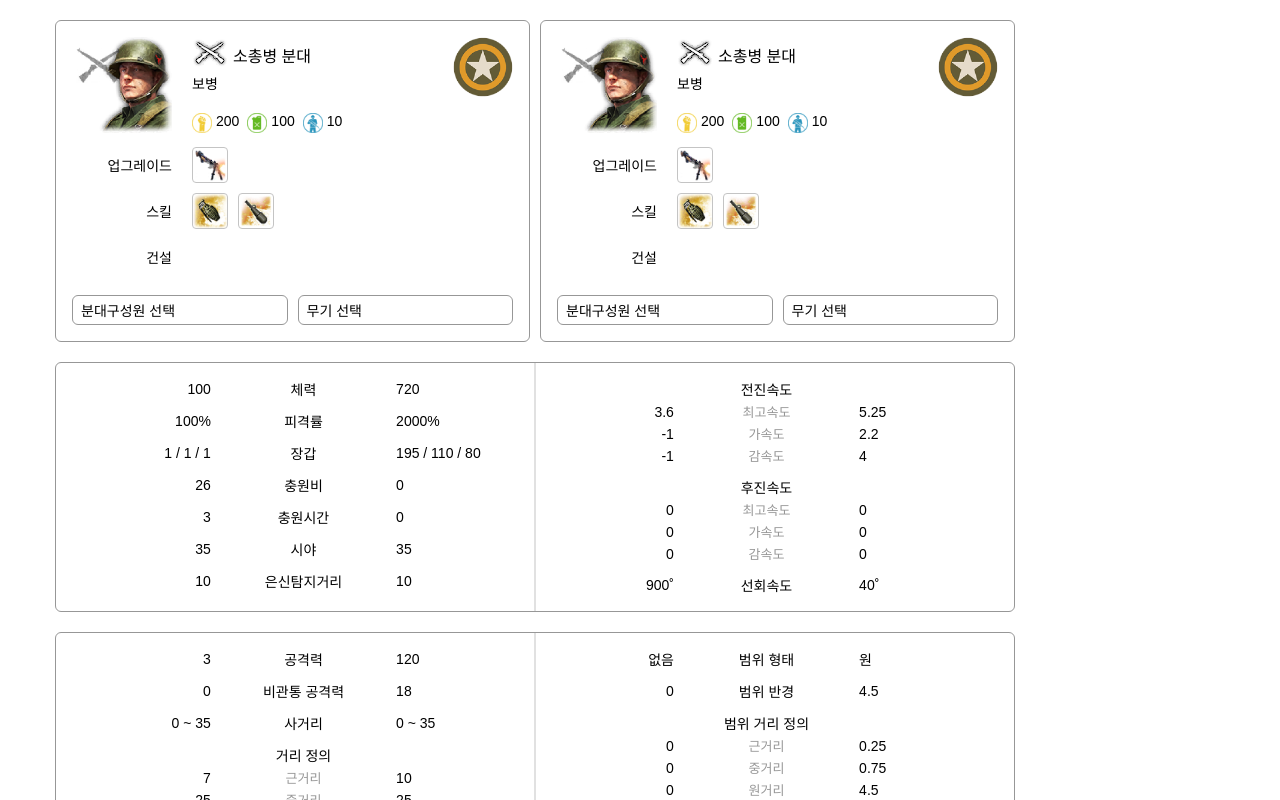
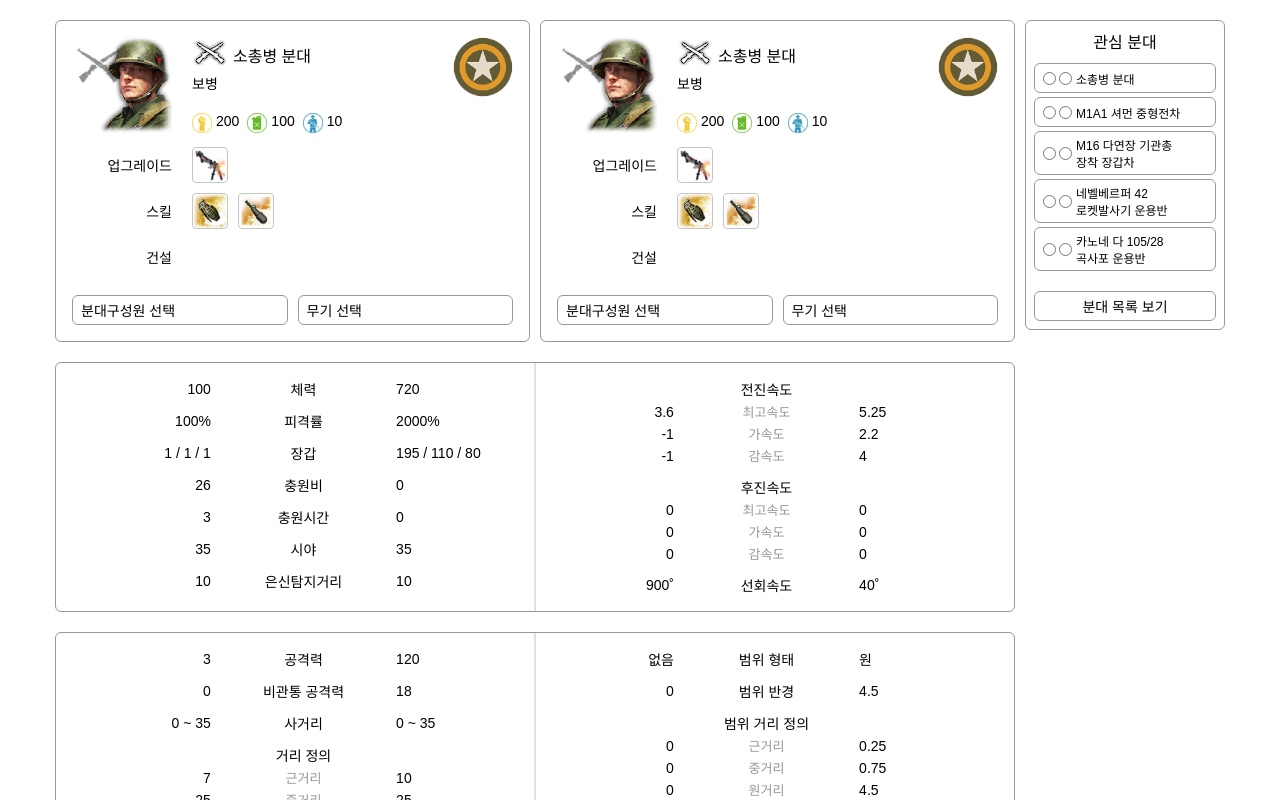
Before and after one commit to coh3-info/coh3-info, a React (Create React App) app: page /details in a window 1280 px wide. Shown: the top 800 px of the page. Built offline with nearby package versions, Linux system fonts and the light colour scheme.

Commit message:
Feat SquadSelector mockup 추가

```diff
--- /dev/null
+++ b/src/components/common/squad_selector/SquadSelector.tsx
@@ -0,0 +1,82 @@
+import { Link, useLocation } from 'react-router-dom';
+import styled from 'styled-components';
+import SquadSelectorItem from './SquadSelectorItem';
+
+const SquadSelector = () => {
+  const location = useLocation();
+  const path = location.pathname;
+
+  return (
+    <SquadSelectorWrapper>
+      <Title>관심 분대</Title>
+      <SquadListWrapper>
+        <SquadList>
+          <SquadSelectorItem squadName="소총병 분대" />
+          <SquadSelectorItem squadName="M1A1 셔먼 중형전차" />
+          <SquadSelectorItem squadName="M16 다연장 기관총 장착 장갑차" />
+          <SquadSelectorItem squadName="네벨베르퍼 42 로켓발사기 운용반" />
+          <SquadSelectorItem squadName="카노네 다 105/28 곡사포 운용반" />
+        </SquadList>
+      </SquadListWrapper>
+      {path === '/' ? (
+        <LinkToSquadListButton to="/details">분대 상세 보기</LinkToSquadListButton>
+      ) : (
+        <LinkToSquadListButton to="/">분대 목록 보기</LinkToSquadListButton>
+      )}
+    </SquadSelectorWrapper>
+  );
+};
+
+export default SquadSelector;
+
+const SquadSelectorWrapper = styled.div`
+  width: 200px;
+  padding: 8px;
+  border: solid 1px #979797;
+  border-radius: 6px;
+  position: sticky;
+  top: 0;
+`;
+
+const Title = styled.h2`
+  font-size: 1rem;
+  font-weight: 500;
+  text-align: center;
+`;
+
+const SquadListWrapper = styled.div`
+  max-height: calc(100vh - 120px);
+  overflow-y: auto;
+`;
+
+const SquadList = styled.ul`
+  margin-top: 10px;
+  display: flex;
+  flex-direction: column;
+  gap: 4px;
+
+  > li {
+    display: flex;
+    border: solid 1px #979797;
+    border-radius: 6px;
+    font-size: 0.875rem;
+  }
+`;
+
+const LinkToSquadListButton = styled(Link)`
+  width: 100%;
+  height: 30px;
+  margin-top: 20px;
+  border: solid 1px #979797;
+  border-radius: 6px;
+  display: flex;
+  justify-content: center;
+  align-items: center;
+  color: #000;
+  font-size: 0.875rem;
+  text-decoration: none;
+
+  &:hover {
+    background-color: #dfdfdf;
+  }
+`;
--- /dev/null
+++ b/src/components/common/squad_selector/SquadSelectorItem.tsx
@@ -0,0 +1,70 @@
+import { useLocation } from 'react-router-dom';
+import styled from 'styled-components';
+
+type SelectedSquadItemProps = {
+  squadName: string;
+};
+
+const SquadSelectorItem = ({ squadName }: SelectedSquadItemProps) => {
+  const location = useLocation();
+  const path = location.pathname;
+  return (
+    <SquadSelectorItemWrapper>
+      {path === '/details' && (
+        <RadioButtonsContainer>
+          <input type="radio" name="left" />
+          <input type="radio" name="right" />
+        </RadioButtonsContainer>
+      )}
+
+      <SquadName>{squadName}</SquadName>
+      <RemoveButton>×</RemoveButton>
+    </SquadSelectorItemWrapper>
+  );
+};
+
+export default SquadSelectorItem;
+
+const RemoveButton = styled.button`
+  width: 20px;
+  height: 20px;
+  flex-shrink: 0;
+  display: flex;
+  align-items: center;
+  justify-content: center;
+  border: none;
+  background-color: transparent;
+  visibility: hidden;
+
+  &:hover {
+    background-color: #dfdfdf;
+  }
+`;
+
+const SquadSelectorItemWrapper = styled.li`
+  display: flex;
+  align-items: center;
+  gap: 4px;
+  padding: 4px 4px 4px 8px;
+  border: solid 1px #979797;
+  border-radius: 6px;
+
+  &:hover > ${RemoveButton} {
+    visibility: visible;
+  }
+`;
+
+const RadioButtonsContainer = styled.div`
+  display: flex;
+  gap: 3px;
+
+  > input[type='radio'] {
+    cursor: pointer;
+  }
+`;
+
+const SquadName = styled.div`
+  font-size: 0.75rem;
+  flex-grow: 1;
+  word-break: keep-all;
+`;
--- a/src/components/squad_details_page/SquadDetails.tsx
+++ b/src/components/squad_details_page/SquadDetails.tsx
@@ -1,4 +1,5 @@
 import styled from 'styled-components';
+import SquadSelector from '../common/squad_selector/SquadSelector';
 import Controller from './controller/Controller';
 import EntityStatsList from './stats_list/EntityStatsList';
 import WeaponStatsList from './stats_list/WeaponStatsList';
@@ -14,6 +15,9 @@ const SquadDetails = () => {
         <EntityStatsList />
         <WeaponStatsList />
       </InfoWrapper>
+      <SquadSelectorTrack>
+        <SquadSelector />
+      </SquadSelectorTrack>
     </SquadDetailsWrapper>
   );
 };
@@ -24,9 +28,11 @@ const SquadDetailsWrapper = styled.div`
   max-width: 1170px;
   margin: 0 auto;
   padding: 20px 0;
+  display: flex;
 `;
 
 const InfoWrapper = styled.div`
+  width: 100%;
   max-width: 960px;
 `;
 
@@ -34,3 +40,7 @@ const ControllersContainer = styled.div`
   display: flex;
   gap: 10px;
 `;
+
+const SquadSelectorTrack = styled.div`
+  margin-left: 10px;
+`;
--- a/src/pages/SquadListPage.tsx
+++ b/src/pages/SquadListPage.tsx
@@ -1,5 +1,12 @@
+import SquadSelector from '../components/common/squad_selector/SquadSelector';
+
 const SquadListPage = () => {
-  return <div>SquadListPage</div>;
+  return (
+    <div>
+      SquadListPage
+      <SquadSelector />
+    </div>
+  );
 };
 
 export default SquadListPage;
```
